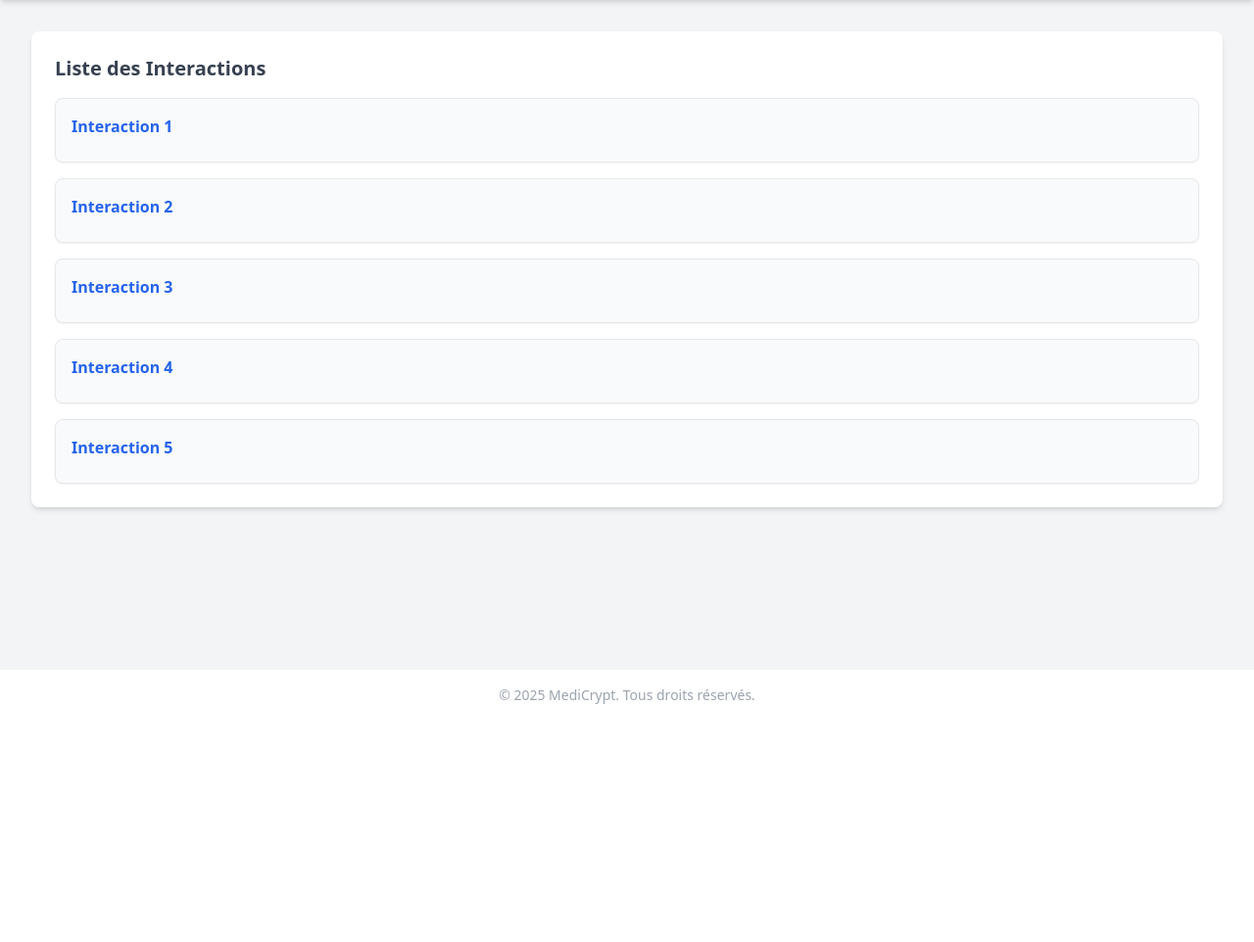
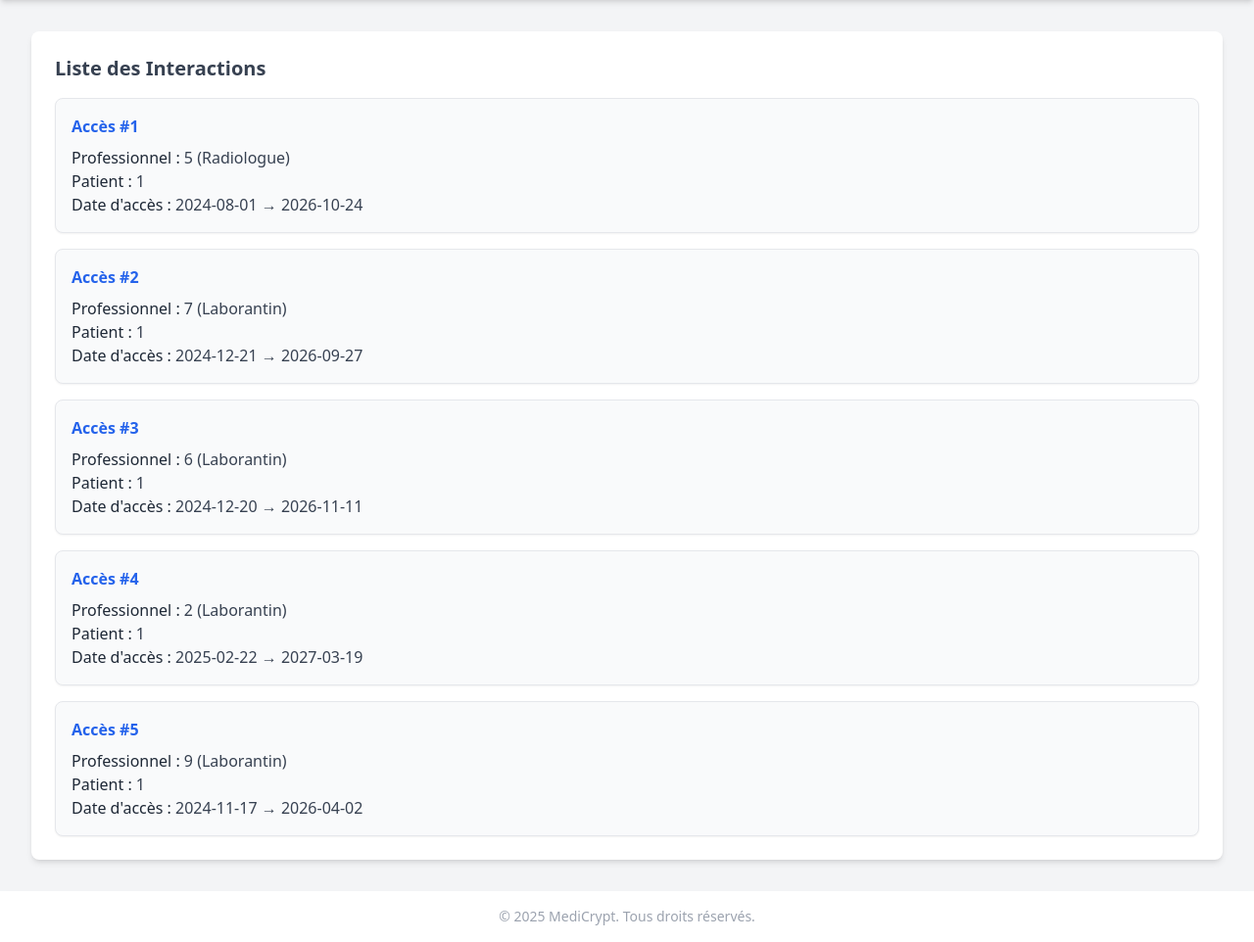
Before and after one commit to BelhanafiAbdelmadjid/MediCrypt, a Flask app: template templates/medecin/historique_interactions.html in a window 1280 px wide. Shown: the part 64-1026 px from the top of the page at 98% size. Before the commit the page ends 783 px from the top, so only its background shows below. Run offline with Flask 3, Linux system fonts and the light colour scheme; the template is opened without the code that fills it: values that come from a table or form of the project are taken from there, others are empty; some libraries are stand-ins or nearby versions.

Commit message:
fix : historique patient

```diff
--- a/app.py
+++ b/app.py
@@ -171,13 +171,16 @@ def gerer_acces():
 
     return render_template('medecin/gerer_acces.html', acces_existants=acces_existants)
 
-
-
 @app.route('/historique_interactions', endpoint='historique_interactions')
 @role_required('Médecin')
 def historique_interactions():
-    interactions = Acces.query.filter_by(Utilisateur_ID=current_user.ID_User).all()
+    # Récupérer les accès accordés aux patients du médecin
+    interactions = Acces.query.join(MedecinTraitant, Acces.Patient_ID == MedecinTraitant.patient_ID) \
+                              .filter(MedecinTraitant.medecin_ID == current_user.ID_User) \
+                              .all()
+
     return render_template('medecin/historique_interactions.html', interactions=interactions)
+
 # ---------------------------------------------------------------------------- #
 
 # ---------------------------------------------------------------------------- #
--- a/templates/medecin/historique_interactions.html
+++ b/templates/medecin/historique_interactions.html
@@ -25,17 +25,16 @@
                 <div class="space-y-4">
                     {% for interaction in interactions %}
                         <div class="bg-gray-50 p-4 rounded-lg shadow-sm border border-gray-200">
-                            <h3 class="font-semibold text-blue-600">Interaction {{ loop.index }}</h3>
-                            <p class="text-gray-700 mt-2">{{ interaction.historique }}</p>
-
-                            {% if interaction.traitements %}
-                                <h4 class="font-medium text-gray-600 mt-3">Traitements :</h4>
-                                <ul class="list-disc list-inside text-gray-700">
-                                    {% for traitement in interaction.traitements %}
-                                        <li>{{ traitement }}</li>
-                                    {% endfor %}
-                                </ul>
-                            {% endif %}
+                            <h3 class="font-semibold text-blue-600">Accès #{{ interaction.ID_Acces }}</h3>
+                            <p class="text-gray-700 mt-2">
+                                <span class="font-medium text-gray-800">Professionnel :</span> {{ interaction.Utilisateur_ID }} ({{ interaction.role }})
+                            </p>
+                            <p class="text-gray-700">
+                                <span class="font-medium text-gray-800">Patient :</span> {{ interaction.Patient_ID }}
+                            </p>
+                            <p class="text-gray-700">
+                                <span class="font-medium text-gray-800">Date d'accès :</span> {{ interaction.date_debut.strftime('%Y-%m-%d') }} → {{ interaction.date_fin.strftime('%Y-%m-%d') }}
+                            </p>
                         </div>
                     {% endfor %}
                 </div>
```
